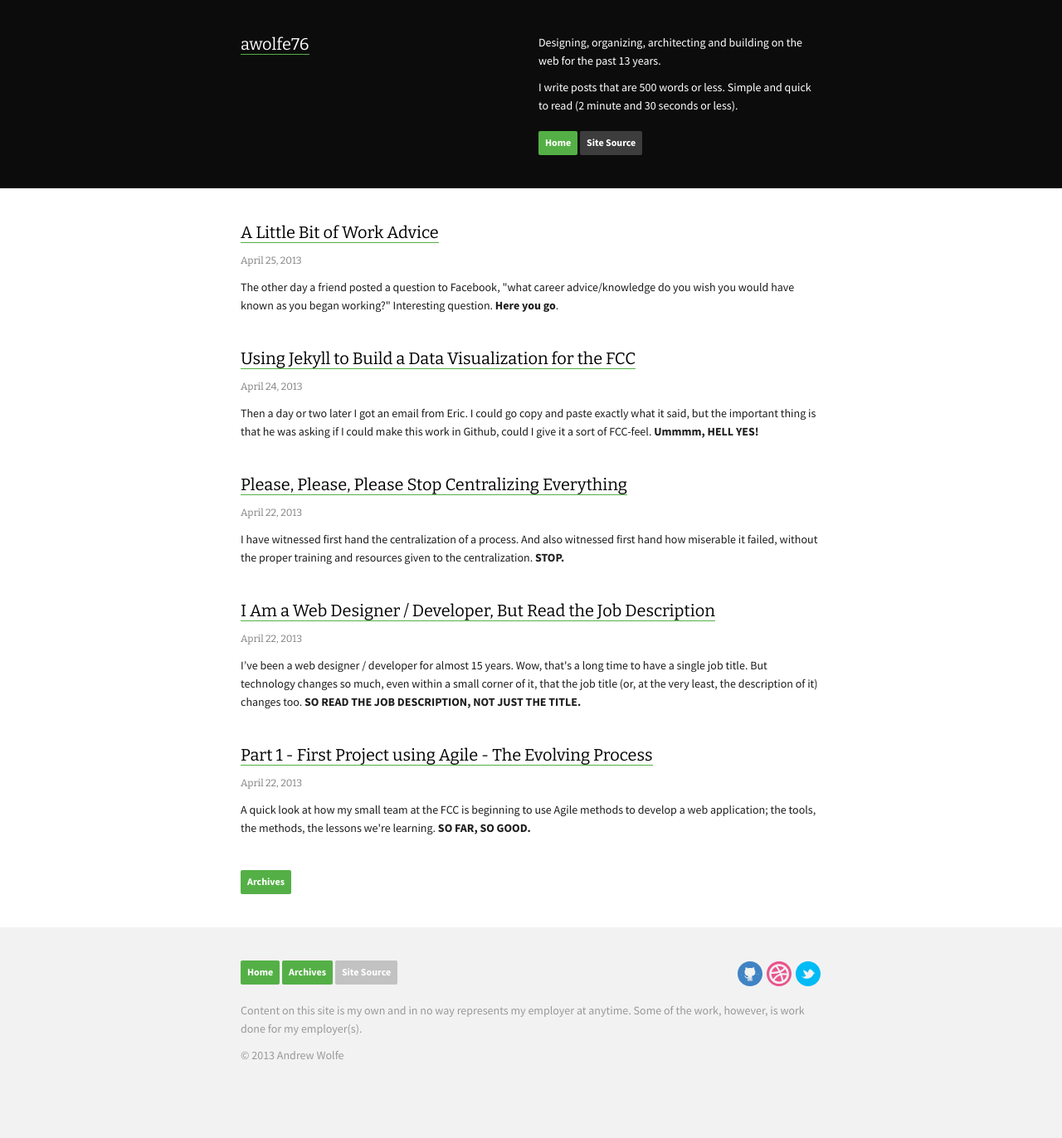
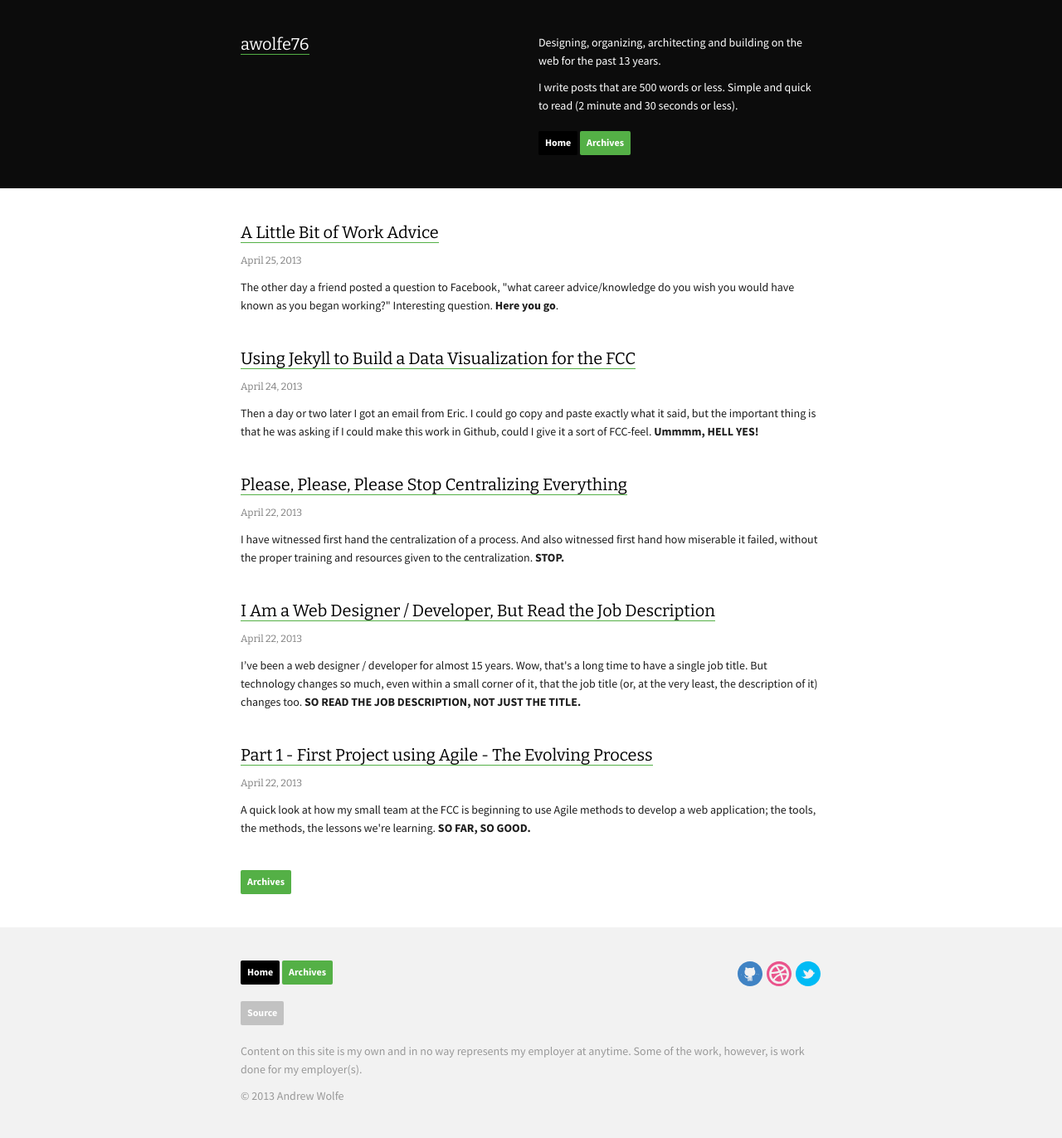
Before and after one commit to nickl1/awolfe76.github.com, a Jekyll site: the page built from index.md, in a window 1280 px wide. Shown: the whole page at 83% size. Built offline with Jekyll 4.4.1, drawn with Linux system fonts in a browser that asks for light colours; Markdown is read by kramdown in place of the engine named in the settings; before the commit the page ends 1323 px from its top, so only the background shows below that.

Commit message:
rework nav; highlight nav

```diff
--- a/_includes/footer.html
+++ b/_includes/footer.html
@@ -4,12 +4,17 @@
   <div class="container-fluid">
     <div class="row-fluid">
       <div class="span12">
-        <a class="btn" href="/">Home</a>  <a class="btn archive" href="/archives.html">Archives</a> <a class="btn source" href="http://github.com/awolfe76/awolfe76.github.com">Site Source</a>
+        {% include nav.html %}
         <div class="pull-right">
           {% include github.html %}
           {% include dribbble.html %}
           {% include twitter.html %}
         </div>
+      </div>
+    </div>
+    <div class="row-fluid">
+      <div class="span12">
+        <a class="btn source" href="http://github.com/awolfe76/awolfe76.github.com">Source</a>
       </div>
     </div>
     <div class="row-fluid">
--- a/_includes/nav.html
+++ b/_includes/nav.html
@@ -1 +1 @@
-<a class="btn" href="/">Home</a> <a class="btn source" href="http://github.com/awolfe76/awolfe76.github.com">Site Source</a>
+<a class="btn{% if page.title == 'Welcome' %} active{% endif %}" href="/">Home</a> <a class="btn archive{% if page.title == 'Archives' %} active{% endif %}" href="/archives.html">Archives</a>
--- a/css/awolfe76.css
+++ b/css/awolfe76.css
@@ -86,7 +86,7 @@ a.btn:link, a.btn:visited {
   -webkit-transition: .5s; /* Safari and Chrome */
   -o-transition: .5s; /* Opera */
 }
-a.btn:hover {
+a.btn:hover, a.btn.active {
   background-color: #000000;
   background-color: rgba(0, 0, 0, 1);
   color: #ffffff;
@@ -112,7 +112,7 @@ a.source:hover {
   color: #ffffff;
   color: rgba(255, 255, 255, 1);
 }
-a.btn.archive {
+.content a.btn.archive {
   margin-top:40px;
 }
 
@@ -150,12 +150,23 @@ a.btn.archive {
 }
 .github {
   fill: #4083C4;
+  transition: .5s;
+  -moz-transition: .5s; /* Firefox 4 */
+  -webkit-transition: .5s; /* Safari and Chrome */
+  -o-transition: .5s; /* Opera */
 }
 .dribbble {
   fill: #EA548C;
+  transition: .5s;
+  -moz-transition: .5s; /* Firefox 4 */
+  -webkit-transition: .5s; /* Safari and Chrome */
+  -o-transition: .5s; /* Opera */
 }
 .twitter {
-  fill: #00BBF5;
+  fill: #00BBF5;transition: .5s;
+  -moz-transition: .5s; /* Firefox 4 */
+  -webkit-transition: .5s; /* Safari and Chrome */
+  -o-transition: .5s; /* Opera */
 }
 .github:hover {
   fill: #000000;
```
